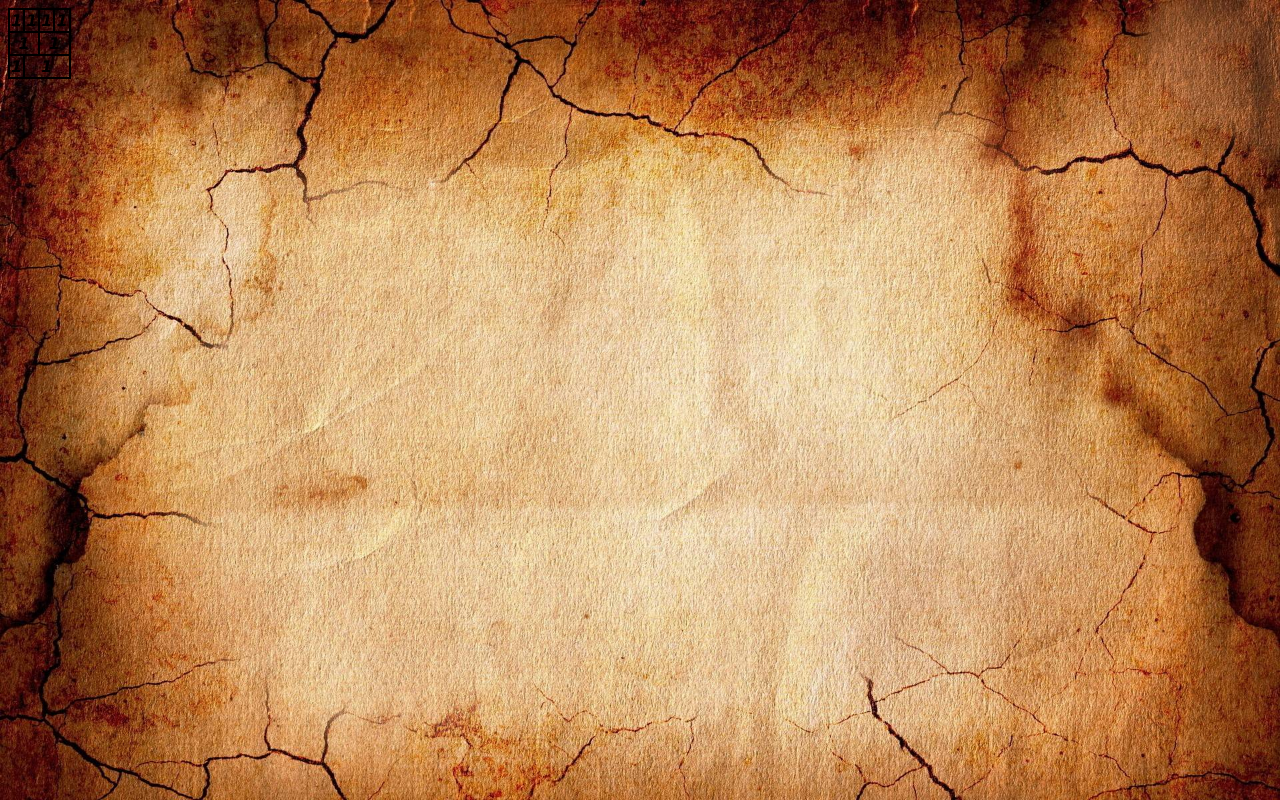
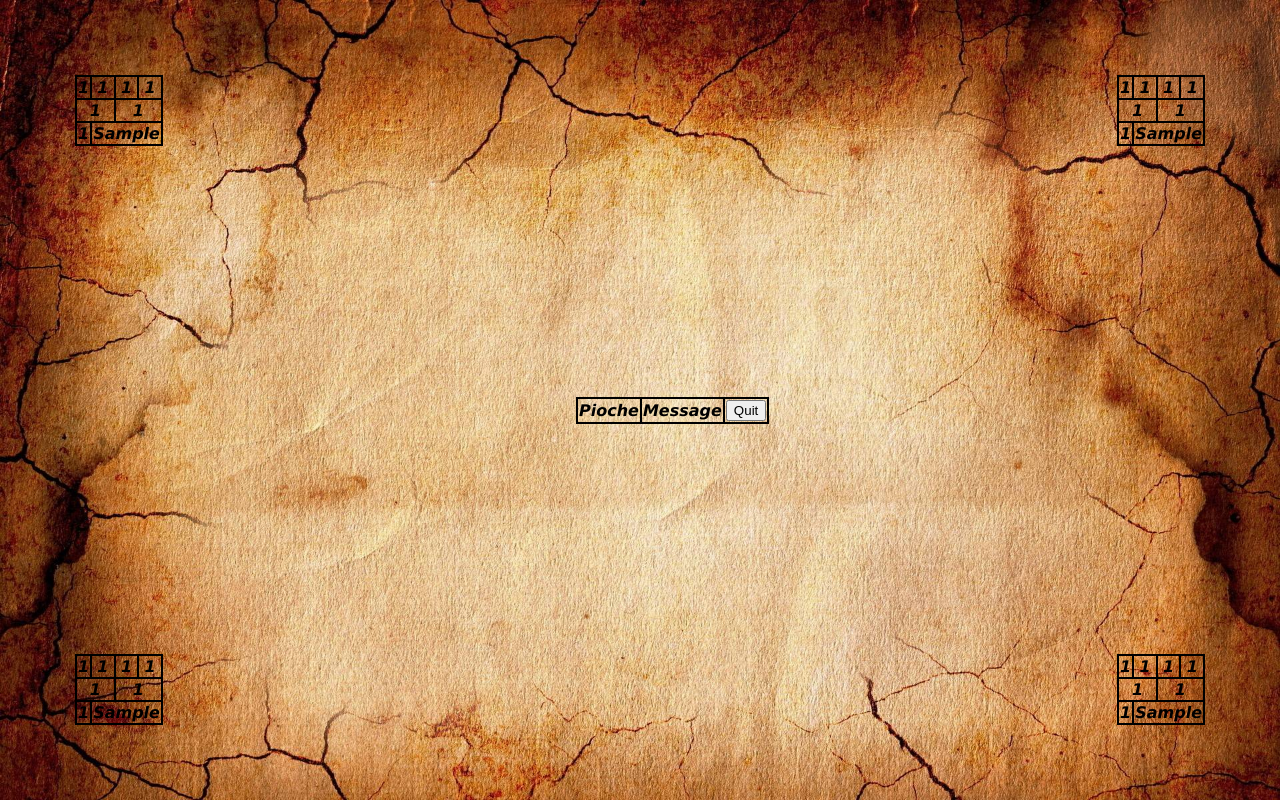
Before and after one commit to Frodonche/LoveLetter, a CodeIgniter app: page /LoveLetter/index.php/gamecontroller/plateau/1 in a window 1280 px wide. Run offline with CodeIgniter, Linux system fonts and the light colour scheme; tables that the repository leaves empty hold one stand-in row (values such as "Sample post").

Commit message:
Création automatique du plateau en fonction des joueurs dans le lobby.

```diff
--- a/application/controllers/gamecontroller.php
+++ b/application/controllers/gamecontroller.php
@@ -46,8 +46,9 @@ class GameController extends CI_Controller{
            $this->players();
        }
 
-	   function plateau(){//test de la vue plateau
-		   $this->load->view('plateau');
+	   function plateau($id_lobby){//test de la vue plateau
+			$data['lobby'] = $this->gamemodel->getLobby($id_lobby);
+			$this->load->view('plateau', $data);
 	   }
 
 }
--- a/application/models/gamemodel.php
+++ b/application/models/gamemodel.php
@@ -33,4 +33,9 @@ class Gamemodel extends CI_Model{
             $query = $this->db->query('SELECT * FROM minichat ORDER BY id DESC LIMIT 0,10');
             return $query;
         }
+
+		function getLobby($id_lobby){
+			$query = $this->db->query('SELECT * FROM lobby WHERE id = "'.$id_lobby.'"');
+			return $query;
+		}
 }
--- a/application/views/plateau.php
+++ b/application/views/plateau.php
@@ -6,14 +6,74 @@
 </head>
 
 <body>
-	<div id="box">
+	<?php if(isset($lobby)){
+                    foreach($lobby->result() as $row){
+
+						$p1 = $row->player1;
+						$p2 = $row->player2;
+						$p3 = $row->player3;
+						$p4 = $row->player4;
+
+					}
+                        ?>
+
+	<div id='boxmenu'>
+
+		<table>
+			<td>Pioche</td>
+			<td>Message</td>
+		<form method = 'POST' action='http://localhost/LoveLetter/index.php/gamecontroller/'>
+			<td><input type ='submit' value="Quit"/></td>
+        </form>
+		</table>
+	</div>
+
+	<div id='box1'>
 		<table>
 			<tr> <td>1</td> <td>1</td> <td>1</td> <td>1</td> </tr>
 			<tr> <td colspan='2'>1</td> <td colspan='2'>1</td> </tr>
-			<tr> <td>1</td> <td colspan='3'>1</td> </tr>
+			<tr> <td>1</td> <td colspan='3'><?php echo $p1 ?></td> </tr>
 
 		</table>
 	</div>
+
+	<div id='box2'>
+		<table>
+			<tr> <td>1</td> <td>1</td> <td>1</td> <td>1</td> </tr>
+			<tr> <td colspan='2'>1</td> <td colspan='2'>1</td> </tr>
+			<tr> <td>1</td> <td colspan='3'><?php echo $p2 ?></td> </tr>
+
+		</table>
+	</div>
+
+	<?php if (!empty($p3)): ?>
+		<div id='box3'>
+		<table>
+			<tr> <td>1</td> <td>1</td> <td>1</td> <td>1</td> </tr>
+			<tr> <td colspan='2'>1</td> <td colspan='2'>1</td> </tr>
+			<tr> <td>1</td> <td colspan='3'><?php echo $p3 ?></td> </tr>
+
+		</table>
+	</div>
+					<?php
+					endif;?>
+
+
+	<?php if (!empty($p4)): ?>
+	<div id='box4'>
+		<table>
+			<tr> <td>1</td> <td>1</td> <td>1</td> <td>1</td> </tr>
+			<tr> <td colspan='2'>1</td> <td colspan='2'>1</td> </tr>
+			<tr> <td>1</td> <td colspan='3'><?php echo $p4 ?></td> </tr>
+
+		</table>
+	</div>
+
+	<?php
+	endif;
+	}
+	?>
+
 </body>
 
 </html>
--- a/upload/mystyle.css
+++ b/upload/mystyle.css
@@ -94,6 +94,12 @@ caption{
 	left: 75px;
 }
 
+#boxmenu {
+	position:absolute;
+	bottom: 47%;
+	left: 45%;
+}
+
 #chat{
     background-image:url(http://localhost/LoveLetter/upload/fond_tableau.png);
 }
```
